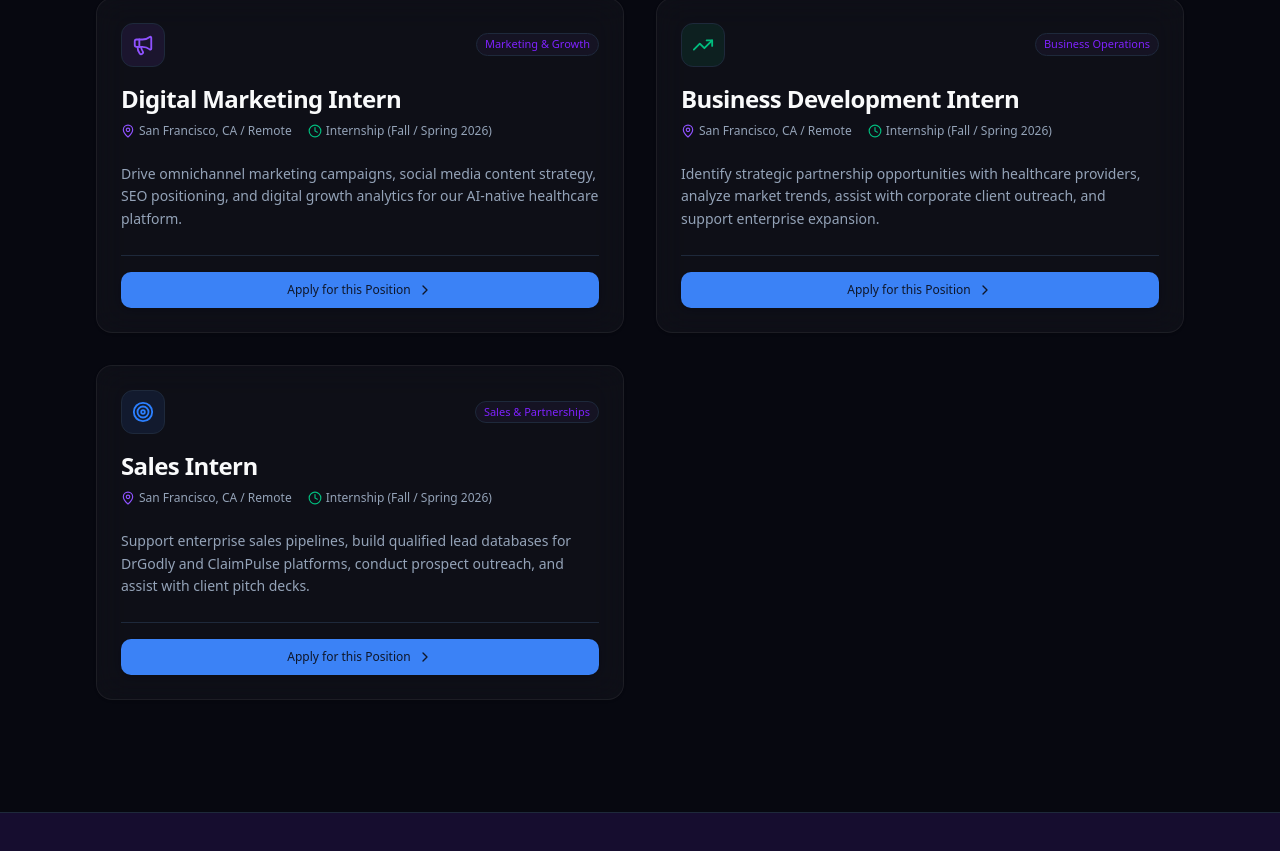
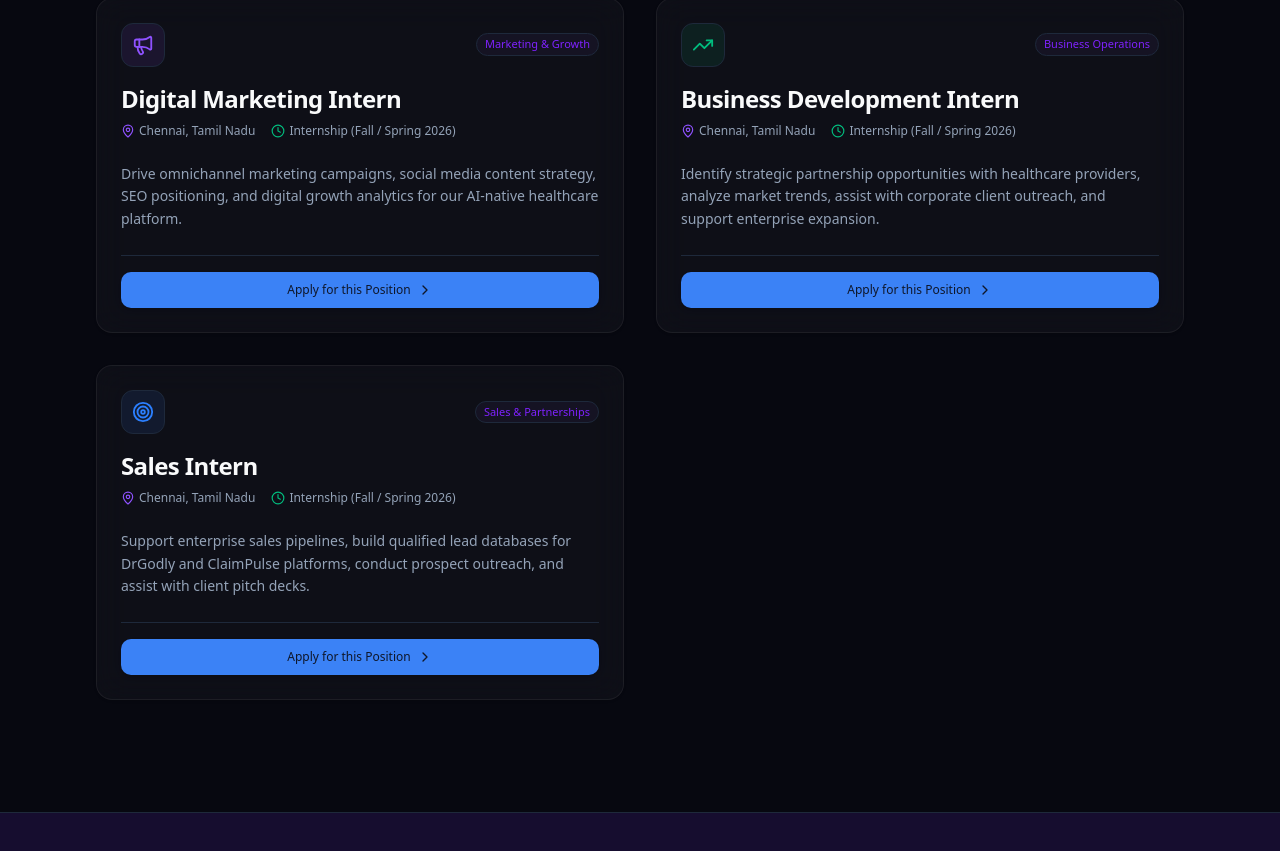
Before and after one commit to OpenHealthAgents/GH247, a Next.js app: page /careers in a window 1280 px wide. Shown: the part 979-1830 px from the top of the page. Built offline with nearby package versions, Linux system fonts and the light colour scheme.

Commit message:
style: update location of all internship roles to Chennai, Tamil Nadu

```diff
--- a/src/app/careers/page.tsx
+++ b/src/app/careers/page.tsx
@@ -32,7 +32,7 @@ const roles = [
     id: "digital-marketing-intern",
     title: "Digital Marketing Intern",
     department: "Marketing & Growth",
-    location: "San Francisco, CA / Remote",
+    location: "Chennai, Tamil Nadu",
     type: "Internship (Fall / Spring 2026)",
     desc: "Drive omnichannel marketing campaigns, social media content strategy, SEO positioning, and digital growth analytics for our AI-native healthcare platform.",
     icon: Megaphone,
@@ -43,7 +43,7 @@ const roles = [
     id: "business-development-intern",
     title: "Business Development Intern",
     department: "Business Operations",
-    location: "San Francisco, CA / Remote",
+    location: "Chennai, Tamil Nadu",
     type: "Internship (Fall / Spring 2026)",
     desc: "Identify strategic partnership opportunities with healthcare providers, analyze market trends, assist with corporate client outreach, and support enterprise expansion.",
     icon: TrendingUp,
@@ -54,7 +54,7 @@ const roles = [
     id: "sales-intern",
     title: "Sales Intern",
     department: "Sales & Partnerships",
-    location: "San Francisco, CA / Remote",
+    location: "Chennai, Tamil Nadu",
     type: "Internship (Fall / Spring 2026)",
     desc: "Support enterprise sales pipelines, build qualified lead databases for DrGodly and ClaimPulse platforms, conduct prospect outreach, and assist with client pitch decks.",
     icon: Target,
```
